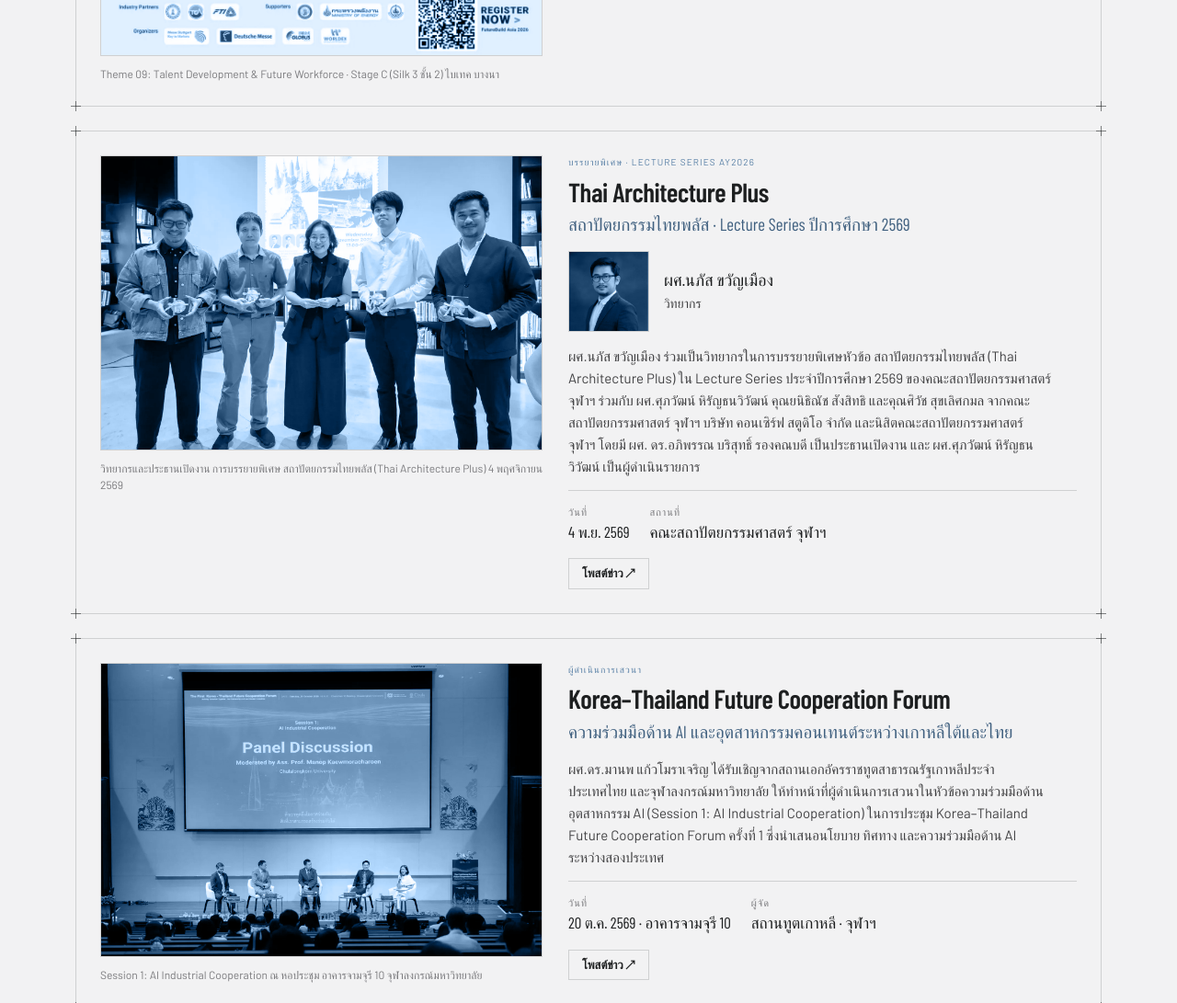
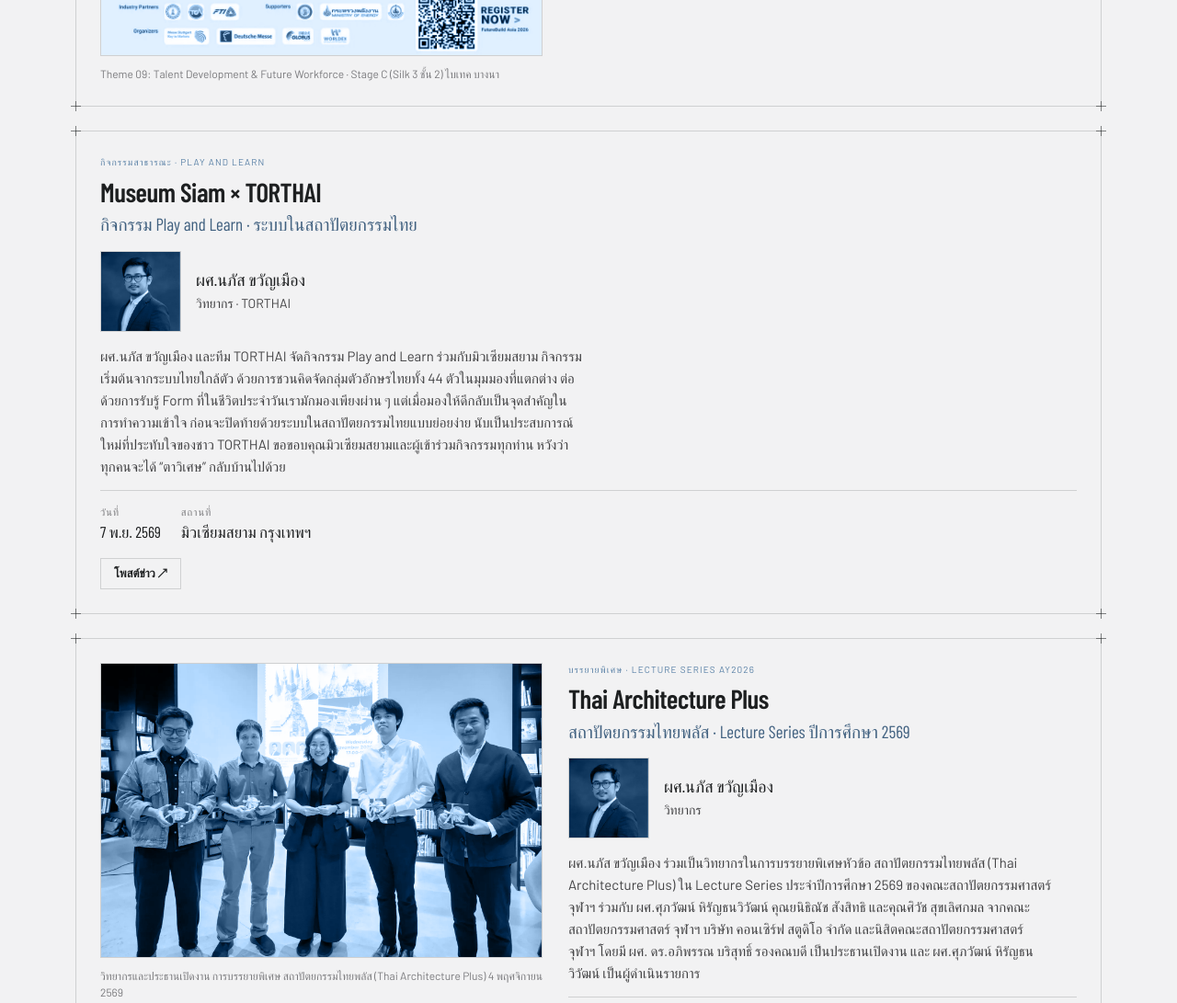
Before and after one commit to aicuarchlab/aicuarchlab.github.io, a plain HTML site: page index.html in a window 1280 px wide. Shown: the part 9320-10411 px from the top of the page at 92% size. Drawn offline with nearby package versions, Linux system fonts and the light colour scheme; a web font is replaced by a local one.

Commit message:
Add news: Museum Siam x TORTHAI Play and Learn activity (7 Nov 2026)
Co-Authored-By: Claude Fable 5.2 <noreply@anthropic.com>

```diff
--- a/index.html
+++ b/index.html
@@ -635,6 +635,34 @@
         </div>
       </div>
     </div>
+    <div class="blueprint" style="padding:26px;margin-bottom:26px">
+      <i class="corner tl"></i><i class="corner tr"></i><i class="corner bl"></i><i class="corner br"></i>
+      <div style="font-size:10px;letter-spacing:.11em;text-transform:uppercase;color:var(--color-accent);margin-bottom:8px"><span class="th">กิจกรรมสาธารณะ · Play and Learn</span><span class="en">Public activity · Play and Learn</span></div>
+      <h3 style="font-size:29px;margin:0 0 4px">Museum Siam × TORTHAI</h3>
+      <p style="font-family:var(--font-heading);font-size:19px;color:var(--color-accent-700);margin:0 0 14px"><span class="th">กิจกรรม Play and Learn · ระบบในสถาปัตยกรรมไทย</span><span class="en">Play and Learn activity · Systems in Thai architecture</span></p>
+      <div style="display:flex;gap:16px;align-items:center;padding:0 0 14px">
+        <div class="duotone" style="flex:0 0 88px;width:88px;aspect-ratio:1/1;border:1px solid var(--color-divider);overflow:hidden"><img src="./team-napat.webp" alt="Asst. Prof. Napat Kwanmuang" loading="lazy" style="width:100%;height:100%;object-fit:cover;object-position:50% 20%;display:block"></div>
+        <div style="min-width:0">
+          <div style="font-family:var(--font-heading);font-size:18px;line-height:1.3"><span class="th">ผศ.นภัส ขวัญเมือง</span><span class="en">Asst. Prof. Napat Kwanmuang</span></div>
+          <div style="font-size:14px;line-height:1.55;color:var(--color-neutral-800);margin-top:3px"><span class="th">วิทยากร · TORTHAI</span><span class="en">Facilitator · TORTHAI</span></div>
+        </div>
+      </div>
+      <p style="font-size:15px;line-height:1.6;color:var(--color-neutral-800);margin:0 0 14px;max-width:62ch"><span class="th">ผศ.นภัส ขวัญเมือง และทีม TORTHAI จัดกิจกรรม Play and Learn ร่วมกับมิวเซียมสยาม กิจกรรมเริ่มต้นจากระบบไทยใกล้ตัว ด้วยการชวนคิดจัดกลุ่มตัวอักษรไทยทั้ง 44 ตัวในมุมมองที่แตกต่าง ต่อด้วยการรับรู้ Form ที่ในชีวิตประจำวันเรามักมองเพียงผ่าน ๆ แต่เมื่อมองให้ดีกลับเป็นจุดสำคัญในการทำความเข้าใจ ก่อนจะปิดท้ายด้วยระบบในสถาปัตยกรรมไทยแบบย่อยง่าย นับเป็นประสบการณ์ใหม่ที่ประทับใจของชาว TORTHAI ขอขอบคุณมิวเซียมสยามและผู้เข้าร่วมกิจกรรมทุกท่าน หวังว่าทุกคนจะได้ “ตาวิเศษ” กลับบ้านไปด้วย</span><span class="en">Asst. Prof. Napat Kwanmuang and the TORTHAI team ran a Play and Learn activity with Museum Siam. The session started from Thai systems close to everyday life, inviting participants to group all 44 Thai consonants from a different point of view. It then moved on to perceiving form — things we usually only glance at in daily life, yet which turn out to be key to understanding — and, with that foundation in place, closed with an easy-to-digest introduction to the systems in Thai architecture. It was a new and memorable experience for the TORTHAI team, who thank Museum Siam and everyone who took part, and hope all participants went home with a pair of “magic eyes”.</span></p>
+      <div style="display:flex;gap:22px;flex-wrap:wrap;margin-bottom:16px;padding-top:14px;border-top:1px solid var(--color-divider)">
+        <div>
+          <div style="font-size:11px;letter-spacing:.09em;text-transform:uppercase;color:var(--color-neutral-600)"><span class="th">วันที่</span><span class="en">Date</span></div>
+          <div style="font-family:var(--font-heading);font-size:17px"><span class="th">7 พ.ย. 2569</span><span class="en">7 Nov 2026</span></div>
+        </div>
+        <div>
+          <div style="font-size:11px;letter-spacing:.09em;text-transform:uppercase;color:var(--color-neutral-600)"><span class="th">สถานที่</span><span class="en">Location</span></div>
+          <div style="font-family:var(--font-heading);font-size:17px"><span class="th">มิวเซียมสยาม กรุงเทพฯ</span><span class="en">Museum Siam, Bangkok</span></div>
+        </div>
+      </div>
+      <div style="display:flex;gap:10px;flex-wrap:wrap">
+        <a href="https://www.facebook.com/share/p/1MjpGww21R/" target="_blank" rel="noopener" class="btn btn-secondary" style="font-size:13px;padding:8px 14px"><span class="th">โพสต์ข่าว ↗</span><span class="en">News post ↗</span></a>
+      </div>
+    </div>
+
 
     <div class="blueprint" style="padding:26px;margin-bottom:26px">
       <i class="corner tl"></i><i class="corner tr"></i><i class="corner bl"></i><i class="corner br"></i>
@@ -844,6 +872,10 @@
           <li style="padding:14px 0;border-bottom:1px solid var(--color-divider)">
             <div style="font-family:var(--font-heading);font-size:13px;letter-spacing:.1em;color:var(--color-accent)"><span class="th">4 พฤศจิกายน 2569</span><span class="en">4 November 2026</span></div>
             <div style="font-size:15px;line-height:1.5;margin-top:3px"><span class="th">ผศ.นภัส ขวัญเมือง บรรยายในหัวข้อ สถาปัตยกรรมไทยพลัส (Thai Architecture Plus) ใน Lecture Series ปีการศึกษา 2569 คณะสถาปัตยกรรมศาสตร์ จุฬาฯ</span><span class="en">Asst. Prof. Napat Kwanmuang speaks on “Thai Architecture Plus” in the Faculty of Architecture’s AY2026 Lecture Series.</span></div>
+          </li>
+          <li style="padding:14px 0;border-bottom:1px solid var(--color-divider)">
+            <div style="font-family:var(--font-heading);font-size:13px;letter-spacing:.1em;color:var(--color-accent)"><span class="th">7 พฤศจิกายน 2569</span><span class="en">7 November 2026</span></div>
+            <div style="font-size:15px;line-height:1.5;margin-top:3px"><span class="th">ผศ.นภัส ขวัญเมือง และทีม TORTHAI จัดกิจกรรม Play and Learn ว่าด้วยระบบในสถาปัตยกรรมไทย ร่วมกับมิวเซียมสยาม</span><span class="en">Asst. Prof. Napat Kwanmuang and the TORTHAI team run a Play and Learn activity on the systems in Thai architecture with Museum Siam.</span></div>
           </li>
           <li style="padding:14px 0;border-bottom:1px solid var(--color-divider)">
             <div style="font-family:var(--font-heading);font-size:13px;letter-spacing:.1em;color:var(--color-accent)"><span class="th">13 พฤศจิกายน 2569</span><span class="en">13 November 2026</span></div>
```
